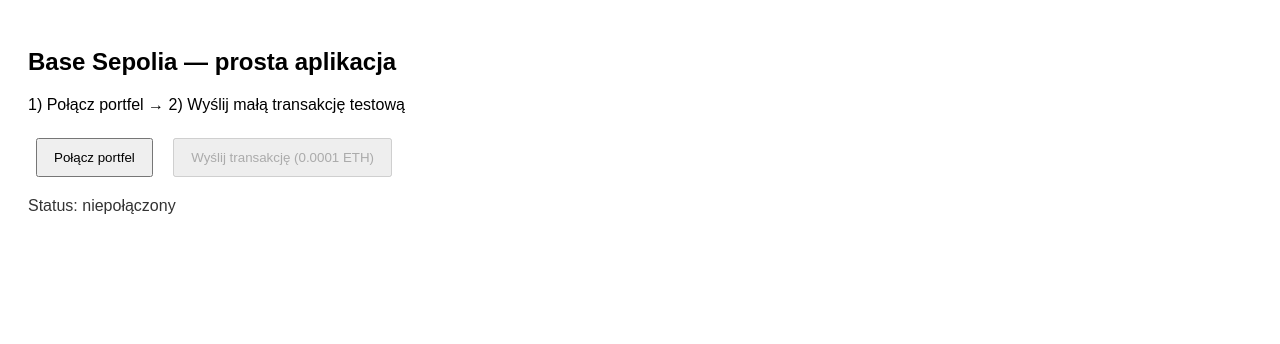
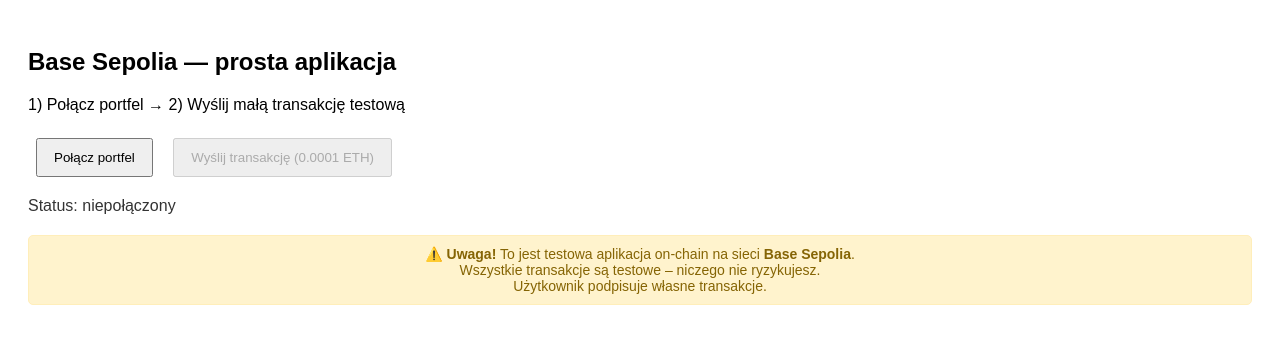
Before and after one commit to Pytkopff/hello-base, a plain HTML site: page index.html in a window 1280 px wide. Drawn offline with nearby package versions, Linux system fonts and the light colour scheme.

Commit message:
Add footer warning about test application

```diff
--- a/index.html
+++ b/index.html
@@ -8,6 +8,18 @@
     body { font-family: Arial, sans-serif; padding: 20px; }
     button { padding: 10px 16px; margin: 8px; }
     #status { margin-top: 12px; color: #333; }
+
+    /* Styl ostrzeżenia na dole */
+    .footer-warning {
+      background-color: #fff3cd;
+      color: #856404;
+      border: 1px solid #ffeeba;
+      padding: 10px;
+      margin-top: 20px;
+      border-radius: 5px;
+      text-align: center;
+      font-size: 14px;
+    }
   </style>
 </head>
 <body>
@@ -18,6 +30,13 @@
   <button id="txBtn" disabled>Wyślij transakcję (0.0001 ETH)</button>
 
   <div id="status">Status: niepołączony</div>
+
+  <!-- Ostrzeżenie na dole -->
+  <div class="footer-warning">
+    ⚠️ <strong>Uwaga!</strong> To jest testowa aplikacja on-chain na sieci <strong>Base Sepolia</strong>.<br>
+    Wszystkie transakcje są testowe – niczego nie ryzykujesz.<br>
+    Użytkownik podpisuje własne transakcje.
+  </div>
 
   <!-- ethers.js CDN (łatwo i działa w przeglądarce) -->
   <script src="https://cdn.jsdelivr.net/npm/ethers@6/dist/ethers.umd.min.js"></script>
@@ -55,11 +74,10 @@
           return;
         }
 
-        // Przykładowa transakcja: wyślij 0.0001 ETH samemu do siebie (możesz podać inny adres)
+        // Przykładowa transakcja: wyślij 0.0001 ETH samemu do siebie
         const tx = {
           to: userAddress,
           value: ethers.parseEther('0.0001'),
-          // opcjonalnie: gasLimit/gasPrice - MetaMask dobierze automatycznie
         };
 
         status.textContent = 'Otwieram MetaMask w celu potwierdzenia...';
```
